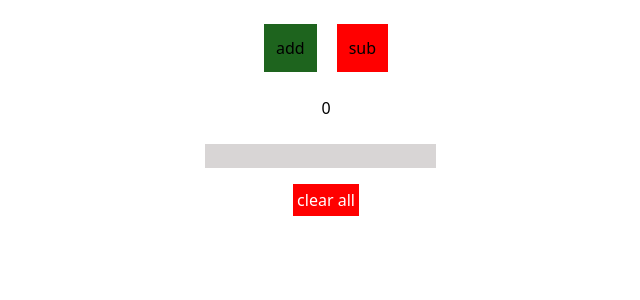
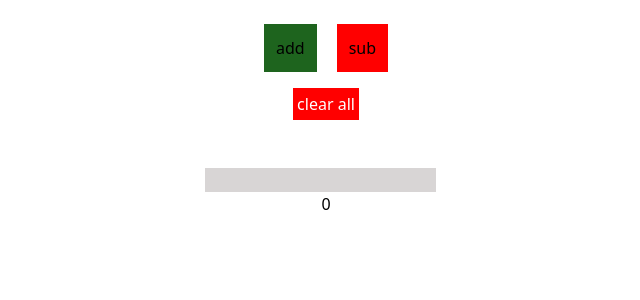
Before and after one commit to AbinAntony8888/add-sub-sample, a React (Create React App) app: page / in a window 1280 px wide. Shown: the top 300 px of the page, without its empty margins (314-954 px from the left). Built offline with nearby package versions, Linux system fonts and the light colour scheme.

Commit message:
modified all files

```diff
--- a/src/App.tsx
+++ b/src/App.tsx
@@ -3,22 +3,34 @@ import React, { useState } from 'react';
 import './App.css';
 import Result from './components/Result';
 import Buttons from './components/Buttons';
+import UserInput from './components/UserInput';
 
 function App() {
   const[count,setCount]=useState(0)
+  const [input, setInput] = useState<string>("");
+  const [inputArray, setInputArray] = useState<string[]>([]);
   const addNumber=()=>{
     setCount(count+1)
   }
   const subNumber=()=>{
     setCount(count-1)
   }
+
+  const clearAll=()=>{
+    setInputArray([]);
+  }
   return (
     <div className="App">
        <br />
-     <Buttons add={addNumber} sub={subNumber}/>
+     <Buttons add={addNumber} sub={subNumber} clearAl={clearAll}/>
       <br />
-     <Result outPut={count}/>
+      <UserInput  setInput={setInput} inputArray={inputArray}
+      setInputArray={setInputArray} input={input} />
+     <Result outPut={count} output2={input} inputArray={inputArray} item={""} index={0} setInputArray={setInputArray} />
      <br />
+
+
+
 
     </div>
   );
--- a/src/components/Buttons.tsx
+++ b/src/components/Buttons.tsx
@@ -2,12 +2,16 @@ import React from "react";
 type Butn = {
   add: () => void;
   sub: () => void;
+  clearAl:()=>void;
 };
-export default function Buttons({ add, sub }: Butn) {
+export default function Buttons({ add, sub ,clearAl}: Butn) {
   return (
     <div>
       <button className="bg-[#1e641e] p-3 mr-5" onClick={add}>add</button>
       <button className="bg-[red] p-3" onClick={sub}>sub</button>
+      <br />
+      <button onClick={clearAl} className="bg-[red] text-white mt-4 p-1">clear all</button>
+
     </div>
   );
 }
--- a/src/components/Result.tsx
+++ b/src/components/Result.tsx
@@ -2,16 +2,39 @@ import React from "react";
 import UserInput from "./UserInput";
 type Reslt = {
   outPut: number;
+  output2:any;
+  // Delete:()=>void;
+  inputArray:any;
+  item:any;
+  index:any;
+  setInputArray:any;
 };
-function Result({ outPut }: Reslt) {
+function Result({ outPut,output2 ,inputArray,item,index,setInputArray}: Reslt) {
+  const Delete = (indx: any) => {
+    console.log("haii..........");
+    const delArray = [...inputArray];
+    delArray.splice(indx, 1);
+    setInputArray(delArray);
+  };
 
   return (
     <div>
       <div>
         <h1>{outPut}</h1>
+        <ol>
+        {inputArray.map((item: string | number | readonly string[] | undefined, index: any) => (
+          <li>
+            <input type="checkbox" />
+            <input value={item} />
+            <button className="bg-[#e34e4e] mt-2 p-1" onClick={Delete}>
+              Delete
+            </button>
+          </li>
+        ))}
+      </ol>
+
+
       </div>
-      <UserInput />
-
     </div>
   );
 }
--- a/src/components/UserInput.tsx
+++ b/src/components/UserInput.tsx
@@ -1,11 +1,13 @@
 import React, { ChangeEvent, useState } from "react";
 type InputTyp = {
-  item: string;
-  index: number;
+
+  input:any;
+  setInput:any;
+  inputArray:any;
+  setInputArray:any;
 };
-export default function UserInput() {
-  const [input, setInput] = useState<string>("");
-  const [inputArray, setInputArray] = useState<string[]>([]);
+export default function UserInput({input,setInput,inputArray,setInputArray}:InputTyp) {
+
 
   const handleChange = (event: any): void => {
     setInput(event.target.value);
@@ -17,16 +19,6 @@ export default function UserInput() {
       setInput("");
     }
   };
-  const Delete = (indx: any) => {
-    console.log("haii..........");
-    const delArray = [...inputArray];
-    delArray.splice(indx, 1);
-    setInputArray(delArray);
-  };
-  const clearAll=()=>{
-    setInputArray([]);
-  }
-
   return (
     <div>
       <form action="" onSubmit={handleSubmit}>
@@ -39,19 +31,6 @@ export default function UserInput() {
         />
       </form>
 
-      <ol>
-        {inputArray.map((item, index) => (
-          <li>
-            {/* //  key={index}>{item}  */}
-            <input type="checkbox" />
-            <input value={item} />
-            <button className="bg-[#e34e4e] mt-2 p-1" onClick={Delete}>
-              Delete
-            </button>
-          </li>
-        ))}
-      </ol>
-      <button onClick={clearAll} className="bg-[red] text-white mt-4 p-1">clear all</button>
     </div>
   );
 }
```
